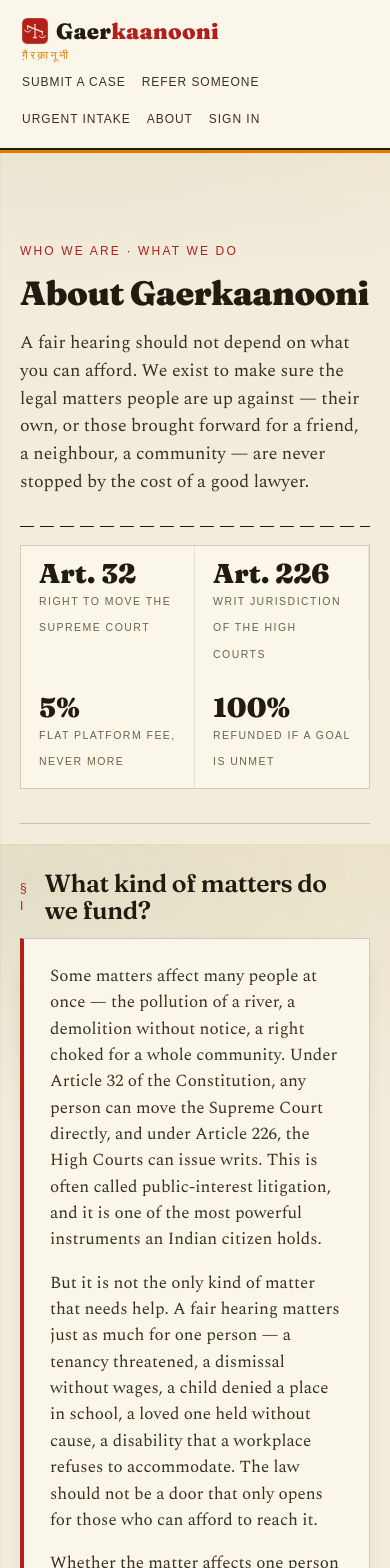
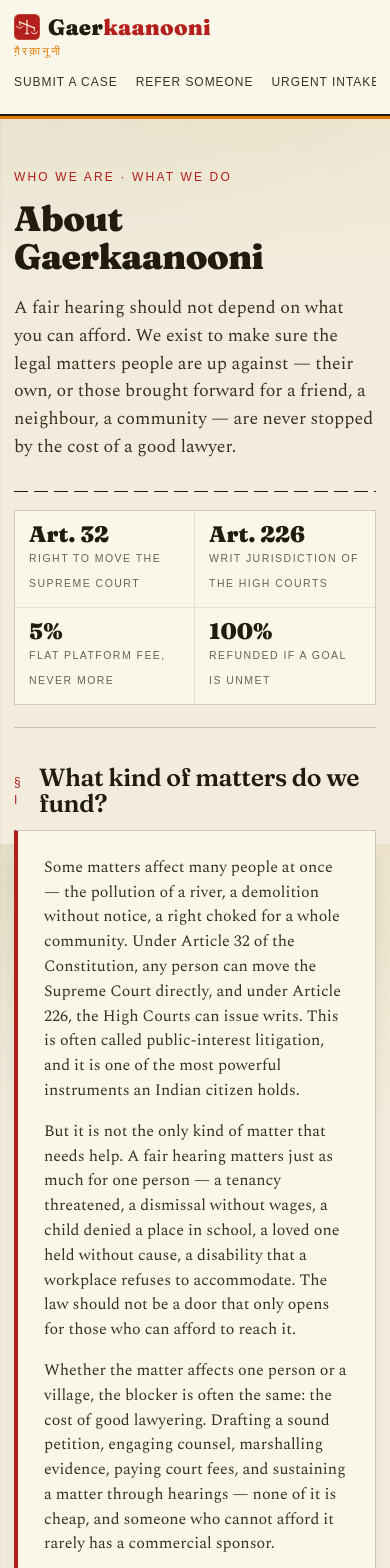
Before and after one commit to gaerkaanooni/Gaerkaanooni, a Next.js app in the folder apps/web/: page /about in a window 390 px wide. Shown: the top 1568 px of the page. Built offline with nearby package versions, Linux system fonts and the light colour scheme; no server answers; a web font is replaced by a local one.

Commit message:
fix: optimise layout for phones — scrollable nav, mobile breakpoints, full-width CTAs

```diff
--- a/apps/web/src/app/globals.css
+++ b/apps/web/src/app/globals.css
@@ -151,6 +151,12 @@
   letter-spacing: 0.22em;
   text-transform: none;
   color: var(--marigold);
+}
+
+nav .links {
+  display: flex;
+  align-items: center;
+  gap: 22px;
 }
 
 nav .signout {
@@ -1265,19 +1271,156 @@
   }
 }
 
+@media (max-width: 768px) {
+  main {
+    padding: 30px 18px 72px;
+  }
+  .hero {
+    padding: 38px 0 28px;
+    margin-bottom: 30px;
+  }
+  .process li {
+    grid-template-columns: 46px 1fr;
+    gap: 4px 12px;
+    padding: 18px 16px;
+  }
+  .process li::before {
+    left: 23px;
+  }
+  .process .step-no {
+    font-size: 11px;
+    padding: 6px 8px;
+  }
+}
+
 @media (max-width: 640px) {
   nav {
     flex-wrap: wrap;
-    gap: 8px 16px;
+    gap: 8px 0;
+    padding: 10px 14px;
   }
   nav .brand {
     width: 100%;
+    margin-right: 0;
+  }
+  nav .links {
+    width: 100%;
+    margin-left: 0;
+    gap: 18px;
+    overflow-x: auto;
+    padding-bottom: 2px;
+    scrollbar-width: none;
+  }
+  nav .links::-webkit-scrollbar {
+    display: none;
+  }
+  nav .links a,
+  nav .links button {
+    white-space: nowrap;
+    padding: 8px 0;
+  }
+  nav .links .signout {
+    padding: 8px 12px;
+    border-color: var(--line-strong);
+    border: 1px solid var(--line-strong);
   }
   .detail-file .stamp {
     position: static;
     display: inline-block;
     transform: none;
     margin-bottom: 14px;
+  }
+}
+
+@media (max-width: 480px) {
+  body {
+    font-size: 16px;
+  }
+  main {
+    padding: 22px 14px 60px;
+  }
+  h1 {
+    font-size: clamp(1.75rem, 9vw, 2.4rem);
+  }
+  .hero {
+    padding: 30px 0 22px;
+  }
+  .kicker {
+    font-size: 11px;
+    letter-spacing: 0.14em;
+  }
+  .stat-strip {
+    grid-template-columns: repeat(2, 1fr);
+  }
+  .stat-strip .stat {
+    padding: 12px 14px;
+    border-bottom: 1px solid var(--line);
+    border-right: 1px solid var(--line);
+  }
+  .stat-strip .stat:nth-child(even) {
+    border-right: 0;
+  }
+  .stat-strip .stat:nth-last-child(-n + 2) {
+    border-bottom: 0;
+  }
+  .stat-strip .stat .n {
+    font-size: 1.4rem;
+  }
+  .cta-row .button {
+    width: 100%;
+    text-align: center;
+  }
+  .campaign-card {
+    padding: 16px 16px 14px;
+  }
+  .campaign-card h2 {
+    font-size: 1.22rem;
+  }
+  .campaign-card .case-no {
+    flex-wrap: wrap;
+    gap: 4px 8px;
+  }
+  .funding-figures {
+    flex-wrap: wrap;
+    gap: 2px 10px;
+  }
+  .section-head {
+    margin: 36px 0 4px;
+  }
+  .detail-file {
+    padding: 22px 18px 18px;
+  }
+  .detail-category {
+    font-size: 11px;
+    letter-spacing: 0.12em;
+  }
+  .detail-supporters {
+    font-size: 11px;
+  }
+  form,
+  .gate-form,
+  .checkout {
+    padding: 18px 14px;
+  }
+  .methods {
+    grid-template-columns: 1fr;
+    gap: 6px;
+  }
+  .table-wrap th,
+  .table-wrap td {
+    padding: 10px 10px;
+  }
+  button,
+  .button {
+    min-height: 44px;
+    padding: 12px 16px;
+  }
+  .about-teaser {
+    padding: 22px 18px;
+    box-shadow: 5px 5px 0 0 var(--marigold);
+  }
+  .banner {
+    font-size: 11px;
   }
 }
 
--- a/apps/web/src/components/Nav.tsx
+++ b/apps/web/src/components/Nav.tsx
@@ -41,6 +41,7 @@
           ग़ैरक़ानूनी
         </span>
       </span>
+      <span className="links">
         <Link href="/submit">Submit a case</Link>
         <Link href="/refer">Refer someone</Link>
         <Link href="/response">Urgent intake</Link>
@@ -56,6 +57,7 @@
         ) : (
           <Link href="/login">Sign in</Link>
         )}
+      </span>
     </nav>
   )
 }
```
Also changed, not shown: 1 other file (tests, documents, lock files or other folders). Lines whose indentation alone changed are shown as unchanged.
